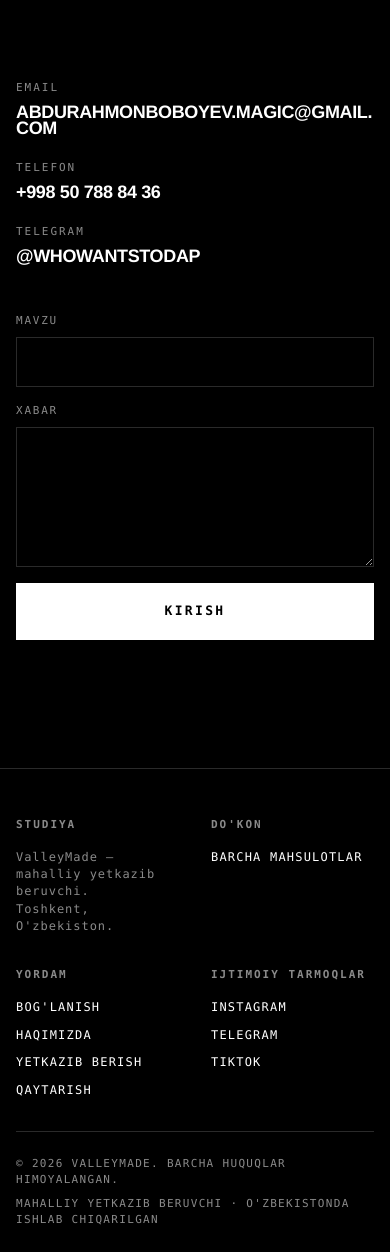
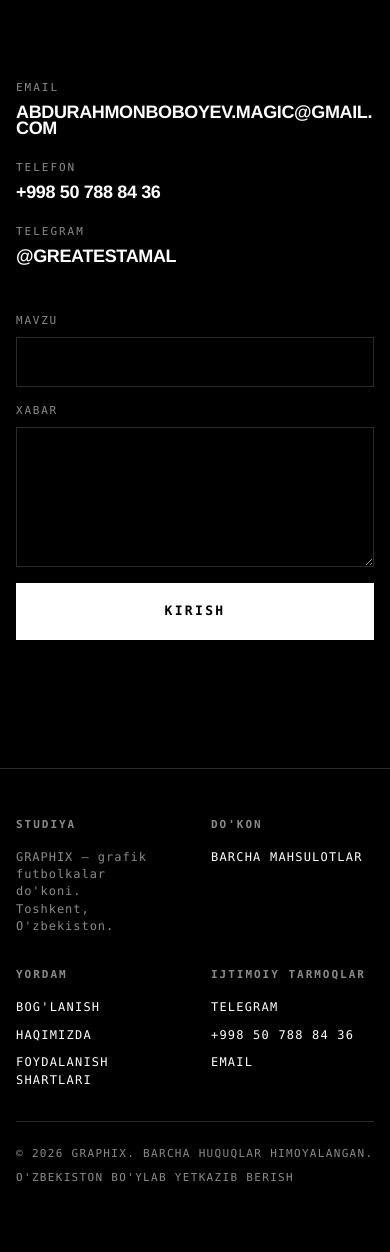
Before and after one commit to A-Kamronbek/Graphix, a Django app: template vm/templates/core/contact.html in a window 390 px wide. Shown: the part 81-1333 px from the top of the page. After the commit the page ends 1263 px from the top, so only its background shows below. Run offline with Django 3.2, Linux system fonts and the light colour scheme; the template is opened without the code that fills it, so the values that code supplies are empty; some web fonts are replaced.

Commit message:
P1: rename ValleyMade to GRAPHIX across the site
Templates, titles, meta, footer, marquee, nav, admin site header, both SMS bodies, robots.txt sitemap URL, the wsgi/asgi/settings docstrings, .env.example and the README. Contact details are now canonical and consistent - the mailto pointed at a placeholder address the visible text contradicted, and the Telegram handle was stale. Phone and email are tel:/mailto: links. The home hero drops 'Arzon' (cheap), which contradicted the premium positioning, for the real tagline. Dead href=# links removed rather than shipped: delivery and returns arrive in Phase 8, and Instagram/TikTok need real handles. Also fixed a typo in the signup OTP text.

Co-Authored-By: Claude Opus 5 <noreply@anthropic.com>

Claude-Session: https://claude.ai/code/session_01FhgtAgGXKrjnNQTJGHFFkv

```diff
--- a/vm/core/admin.py
+++ b/vm/core/admin.py
@@ -2,8 +2,8 @@
 from django.contrib import admin
 from .models import Msg
 
-admin.site.site_header = "ValleyMade boshqaruv paneli"
-admin.site.site_title = "ValleyMade admin"
+admin.site.site_header = "GRAPHIX boshqaruv paneli"
+admin.site.site_title = "GRAPHIX admin"
 admin.site.index_title = "Boshqaruv"
 
 
--- a/vm/templates/core/contact.html
+++ b/vm/templates/core/contact.html
@@ -11,18 +11,18 @@
         <div class="mt-32 stack" style="gap: 24px;">
           <div>
             <p class="eyebrow">Email</p>
-            <a class="h-display h-sm mt-8" style="display:block" href="mailto:ValleyMade@gmail.com">
+            <a class="h-display h-sm mt-8" style="display:block" href="mailto:abdurahmonboboyev.magic@gmail.com">
                 abdurahmonboboyev.magic@gmail.com</a>
           </div>
           <div>
             <p class="eyebrow">Telefon</p>
-            <p class="h-display h-sm mt-8" style="display:block">
-                +998 50 788 84 36</p>
+            <a class="h-display h-sm mt-8" style="display:block" href="tel:+998507888436">
+                +998 50 788 84 36</a>
           </div>
           <div>
             <p class="eyebrow">Telegram</p>
-            <a class="h-display h-sm mt-8" style="display:block" href="https://t.me/Whowantstodap" target="_blank">
-                @Whowantstodap</a>
+            <a class="h-display h-sm mt-8" style="display:block" href="https://t.me/greatestamal" target="_blank" rel="noopener">
+                @greatestamal</a>
           </div>
         </div>
       </div>
--- a/vm/templates/core/home.html
+++ b/vm/templates/core/home.html
@@ -10,8 +10,8 @@
 <section class="hero">
   <div class="hero__stars" aria-hidden="true"></div>
   <div class="wrap">
-    <h1 class="hero__title">Valley<br>Made</h1>
-    <p class="hero__sub">Futbolkalar · Arzon · Dastavka</p>
+    <h1 class="hero__title">GRAPHIX</h1>
+    <p class="hero__sub">Premium sifat · 100+ dizayn · O'zbekiston bo'ylab yetkazib berish</p>
     <div class="row" style="justify-content:center; margin-top: 32px; gap: 12px;">
       <a class="btn btn--solid btn--lg" href="{% url 'shop' %}">Do'kon</a>
       <a class="btn btn--lg" href="{% url 'account' %}">Hisobim</a>
--- a/vm/templates/partials/_footer.html
+++ b/vm/templates/partials/_footer.html
@@ -4,7 +4,7 @@
       <div>
         <h4>Studiya</h4>
         <p class="muted" style="font-family: var(--f-mono); font-size: 12px; letter-spacing: .08em;">
-          ValleyMade — mahalliy yetkazib beruvchi.<br>
+          GRAPHIX — grafik futbolkalar do'koni.<br>
           Toshkent, O'zbekiston.
         </p>
       </div>
@@ -22,25 +22,22 @@
         <ul>
           <li><a href="{% url 'contact' %}">Bog'lanish</a></li>
           <li><a href="{% url 'about' %}">Haqimizda</a></li>
-          <li><a href="#">Yetkazib berish</a></li>
-          <li><a href="#">Qaytarish</a></li>
+          <li><a href="{% url 'terms' %}">Foydalanish shartlari</a></li>
         </ul>
       </div>
       <div>
         <h4>Ijtimoiy tarmoqlar</h4>
         <ul>
-          <li><a href="#">Instagram</a></li>
-          <li><a href="#">Telegram</a></li>
-          <li><a href="#">TikTok</a></li>
+          <li><a href="https://t.me/greatestamal" target="_blank" rel="noopener">Telegram</a></li>
+          <li><a href="tel:+998507888436">+998 50 788 84 36</a></li>
+          <li><a href="mailto:abdurahmonboboyev.magic@gmail.com">Email</a></li>
         </ul>
       </div>
     </div>
 
-<!--    <div class="foot__brand">ValleyMade ★</div>-->
-
     <div class="foot__bot">
-      <span>© {% now "Y" %} ValleyMade. Barcha huquqlar himoyalangan.</span>
-      <span>Mahalliy yetkazib beruvchi · O'zbekistonda ishlab chiqarilgan</span>
+      <span>© {% now "Y" %} GRAPHIX. Barcha huquqlar himoyalangan.</span>
+      <span>O'zbekiston bo'ylab yetkazib berish</span>
     </div>
   </div>
 </footer>
--- a/vm/templates/partials/_marquee.html
+++ b/vm/templates/partials/_marquee.html
@@ -1,6 +1,6 @@
 <div class="marquee {% if reverse %}marquee--reverse{% endif %}">
   <div class="marquee__track">
-    <span>ValleyMade</span>
+    <span>GRAPHIX</span>
     <span>Futbolkalar</span>
   </div>
 </div>
--- a/vm/templates/partials/_nav.html
+++ b/vm/templates/partials/_nav.html
@@ -1,7 +1,7 @@
 <header class="nav">
   <div class="nav__inner">
     <div class="nav__left">
-      <a href="{% url 'home' %}" class="nav__brand">ValleyMade</a>
+      <a href="{% url 'home' %}" class="nav__brand">GRAPHIX</a>
       {% if user.is_authenticated %}
         <a href="{% url 'account' %}" class="nav__user-mobile">{{user.username}}</a>
       {% else %}
--- a/vm/templates/robots.txt
+++ b/vm/templates/robots.txt
@@ -13,4 +13,4 @@ Disallow: /checkout/
 Disallow: /payment/
 Disallow: /order/
 
-Sitemap: https://valleymade.uz/sitemap.xml
+Sitemap: https://graphix.uz/sitemap.xml
--- a/vm/user/otp.py
+++ b/vm/user/otp.py
@@ -34,7 +34,7 @@ def generate(request, reset_expiry):
     request.session['otp_last_sent_at'] = timezone.now().isoformat()
     request.session['otp_attempts'] = 0
     send_sms(request.user.phone,
-             f"Valleymade saytida ro'yhatdan o'tish uchun kodingiz: {code}")
+             f"GRAPHIX saytida ro'yxatdan o'tish uchun kodingiz: {code}")
     return code
 
 
--- a/vm/user/password_reset.py
+++ b/vm/user/password_reset.py
@@ -84,7 +84,7 @@ def issue_code(request, user):
     request.session['pwreset_last_sent_at'] = timezone.now().isoformat()
     request.session['pwreset_attempts'] = 0   # fresh code -> reset the attempt counter
     send_sms(user.phone,
-             f"Valleymade saytida parolni tiklash uchun kodingiz: {code}")
+             f"GRAPHIX saytida parolni tiklash uchun kodingiz: {code}")
     return code
 
 
--- a/vm/vm/asgi.py
+++ b/vm/vm/asgi.py
@@ -1,4 +1,4 @@
-"""ASGI entry point for the ValleyMade project."""
+"""ASGI entry point for the GRAPHIX project."""
 import os
 
 from django.core.asgi import get_asgi_application
--- a/vm/vm/settings.py
+++ b/vm/vm/settings.py
@@ -1,4 +1,4 @@
-"""Django settings for the ValleyMade project.
+"""Django settings for the GRAPHIX project.
 
 Secrets and environment-specific values are read from a ``.env`` file (loaded
 below); required keys use ``os.environ[...]`` so a missing one fails loudly at
--- a/vm/vm/wsgi.py
+++ b/vm/vm/wsgi.py
@@ -1,4 +1,4 @@
-"""WSGI entry point for the ValleyMade project (used by gunicorn in production)."""
+"""WSGI entry point for the GRAPHIX project (used by gunicorn in production)."""
 import os
 
 from django.core.wsgi import get_wsgi_application
```
Also changed, not shown: README.md, vm/payment/migrations/0007_order_notes_payment_method.py, vm/payment/migrations/0008_alter_order_status.py, 1 other file.
